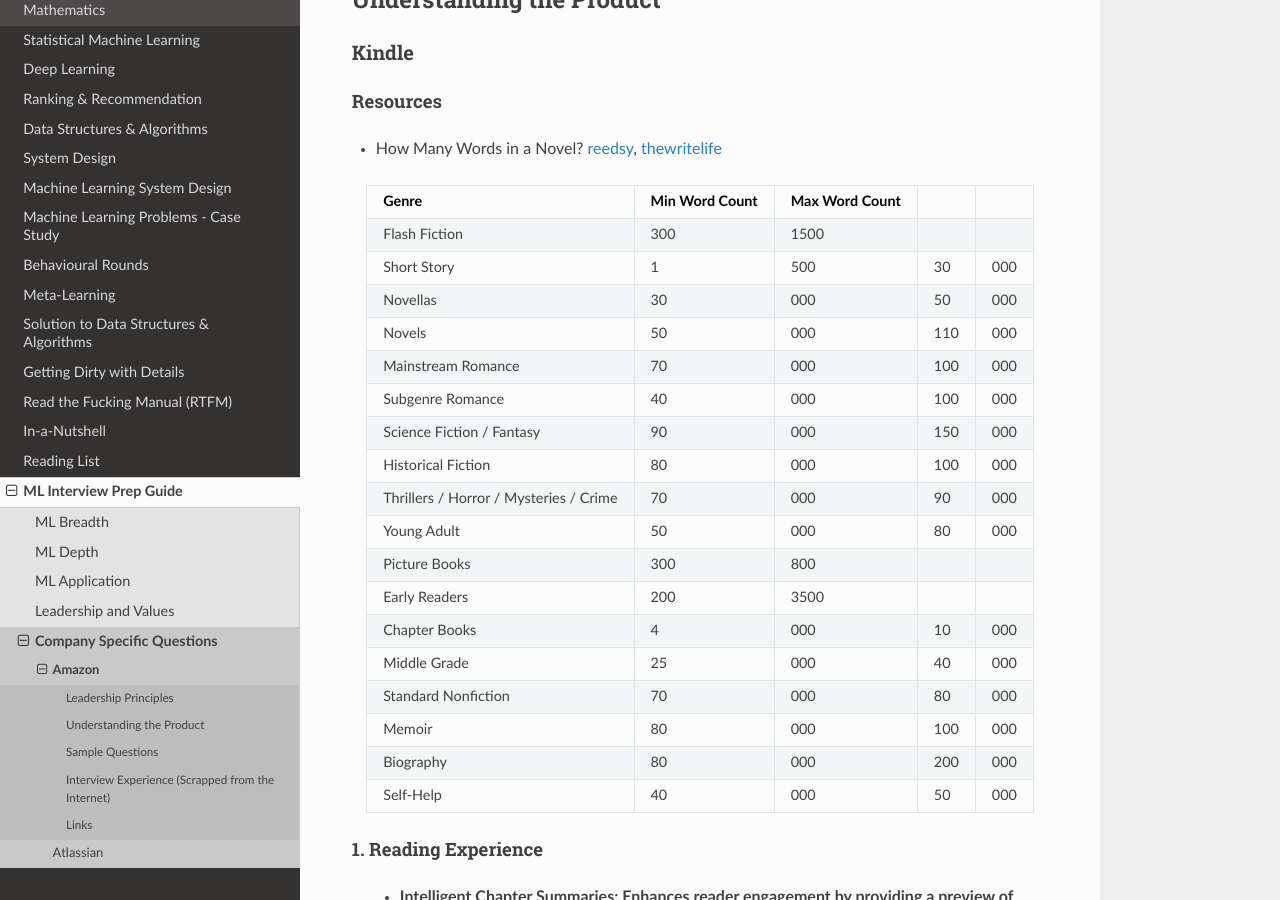
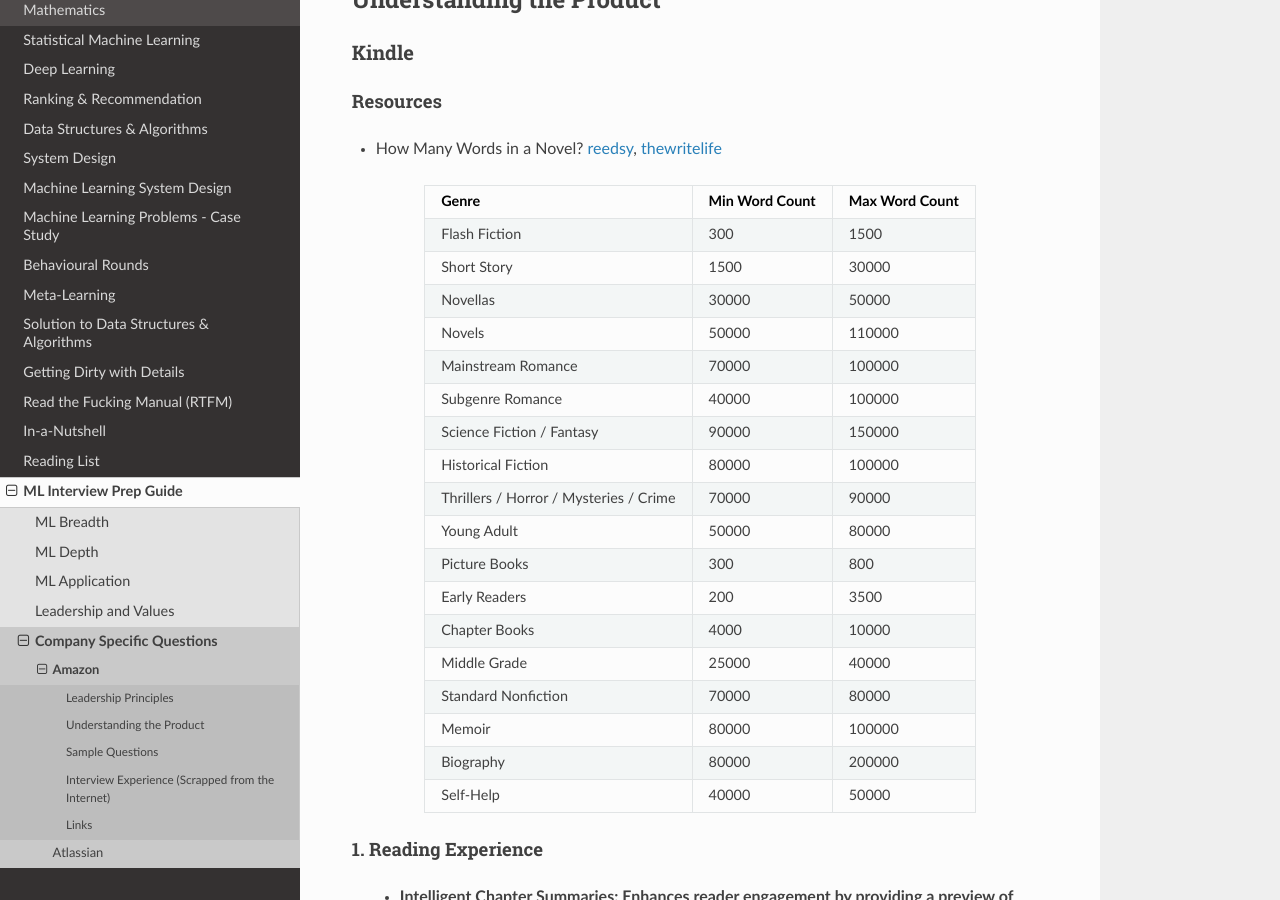
Before and after one commit to uselesstechjunks/leetcode, a Sphinx documentation site: the page built from docs/source/interviews/company/amzn.rst, in a window 1280 px wide and 900 px high, scrolled down 1283 px. Built offline with Sphinx 7.4.7 and the Read the Docs theme 2.0.0, drawn with Linux system fonts in a browser that asks for light colours.

Commit message:
Update amzn.rst (#271)

```diff
--- a/docs/source/interviews/company/amzn.rst
+++ b/docs/source/interviews/company/amzn.rst
@@ -39,23 +39,23 @@ Resources
 	:align: center
 
 		Flash Fiction,300,1500
-		Short Story,1,500,30,000
-		Novellas,30,000,50,000
-		Novels,50,000,110,000
-		Mainstream Romance,70,000,100,000
-		Subgenre Romance,40,000,100,000
-		Science Fiction / Fantasy,90,000,150,000
-		Historical Fiction,80,000,100,000
-		Thrillers / Horror / Mysteries / Crime,70,000,90,000
-		Young Adult,50,000,80,000
+		Short Story,1500,30000
+		Novellas,30000,50000
+		Novels,50000,110000
+		Mainstream Romance,70000,100000
+		Subgenre Romance,40000,100000
+		Science Fiction / Fantasy,90000,150000
+		Historical Fiction,80000,100000
+		Thrillers / Horror / Mysteries / Crime,70000,90000
+		Young Adult,50000,80000
 		Picture Books,300,800
 		Early Readers,200,3500
-		Chapter Books,4,000,10,000
-		Middle Grade,25,000,40,000
-		Standard Nonfiction,70,000,80,000
-		Memoir,80,000,100,000
-		Biography,80,000,200,000
-		Self-Help,40,000,50,000
+		Chapter Books,4000,10000
+		Middle Grade,25000,40000
+		Standard Nonfiction,70000,80000
+		Memoir,80000,100000
+		Biography,80000,200000
+		Self-Help,40000,50000
 
 1. Reading Experience
 --------------------------------------------------------------------------
```
